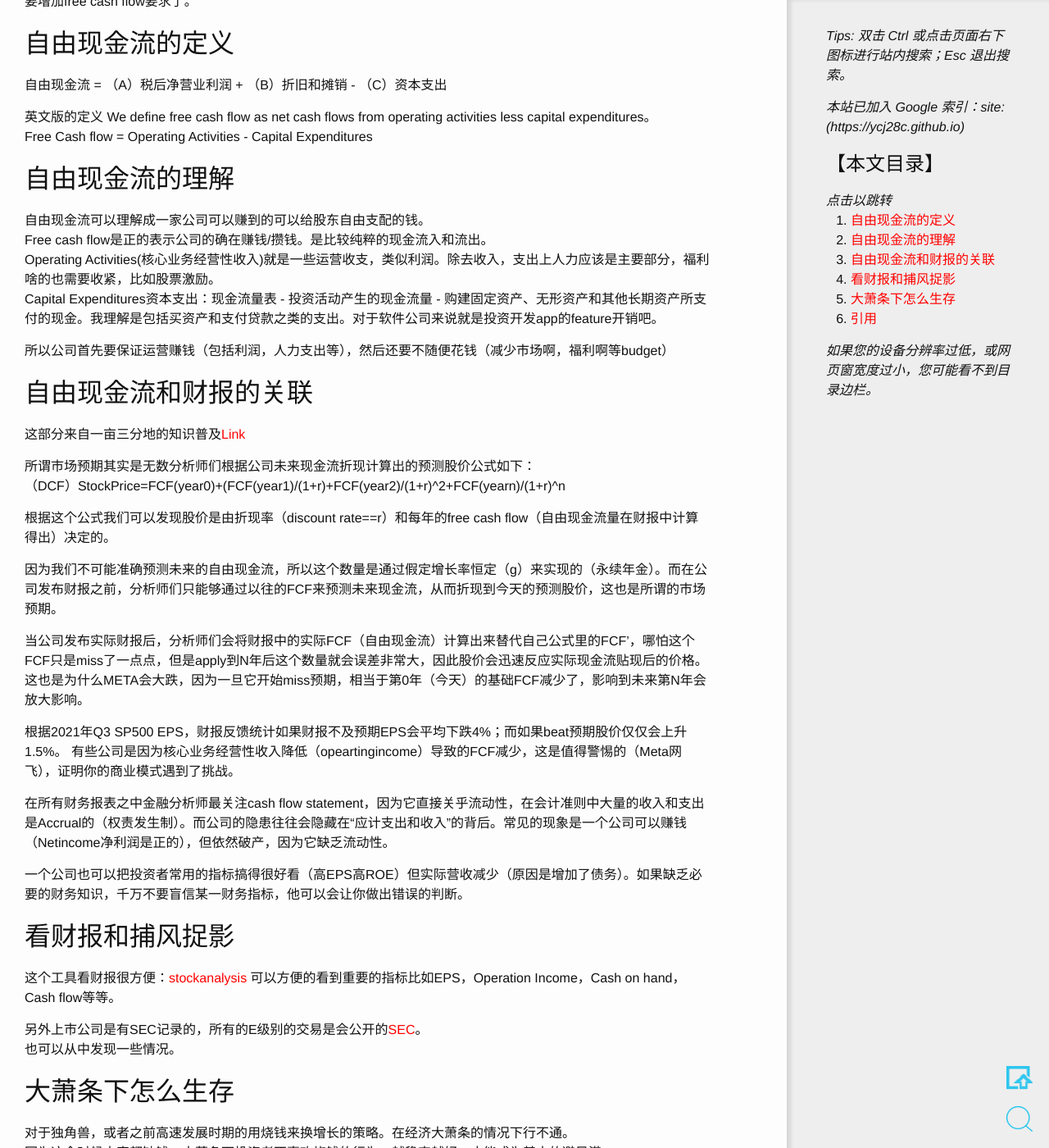
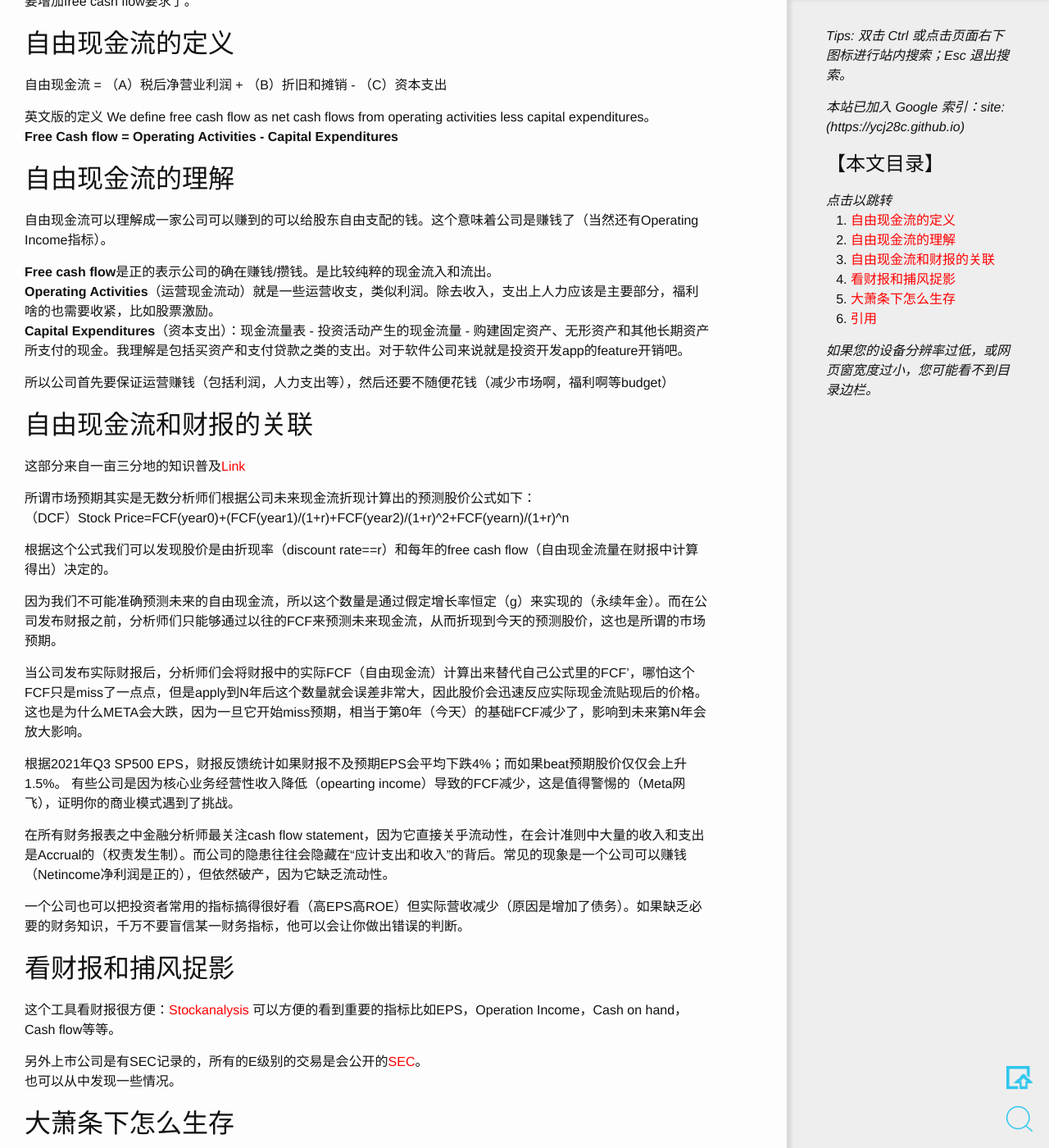
Before and after one commit to ycj28c/lifeblog, a Jekyll site: the page built from _posts/2022-05-10-free-cash-flow.md, in a window 1280 px wide and 1400 px high, scrolled down 686 px. Shown: the whole window at 82% size. Built offline with Jekyll 4.4.1, drawn with Linux system fonts in a browser that asks for light colours; comment, search, counter and statistics services are not loaded.

Commit message:
Update 2022-05-10-free-cash-flow.md

```diff
--- a/_posts/2022-05-10-free-cash-flow.md
+++ b/_posts/2022-05-10-free-cash-flow.md
@@ -15,13 +15,14 @@ tag: create-blog
 
 英文版的定义
 We define free cash flow as net cash flows from operating activities less capital expenditures。
-Free Cash flow = Operating Activities - Capital Expenditures
+**Free Cash flow = Operating Activities - Capital Expenditures**
 
 ## 自由现金流的理解
-自由现金流可以理解成一家公司可以赚到的可以给股东自由支配的钱。
-Free cash flow是正的表示公司的确在赚钱/攒钱。是比较纯粹的现金流入和流出。
-Operating Activities(核心业务经营性收入)就是一些运营收支，类似利润。除去收入，支出上人力应该是主要部分，福利啥的也需要收紧，比如股票激励。
-Capital Expenditures资本支出：现金流量表 - 投资活动产生的现金流量 - 购建固定资产、无形资产和其他长期资产所支付的现金。我理解是包括买资产和支付贷款之类的支出。对于软件公司来说就是投资开发app的feature开销吧。
+自由现金流可以理解成一家公司可以赚到的可以给股东自由支配的钱。这个意味着公司是赚钱了（当然还有Operating Income指标）。
+
+**Free cash flow**是正的表示公司的确在赚钱/攒钱。是比较纯粹的现金流入和流出。
+**Operating Activities**（运营现金流动）就是一些运营收支，类似利润。除去收入，支出上人力应该是主要部分，福利啥的也需要收紧，比如股票激励。
+**Capital Expenditures**（资本支出）：现金流量表 - 投资活动产生的现金流量 - 购建固定资产、无形资产和其他长期资产所支付的现金。我理解是包括买资产和支付贷款之类的支出。对于软件公司来说就是投资开发app的feature开销吧。
 
 所以公司首先要保证运营赚钱（包括利润，人力支出等），然后还要不随便花钱（减少市场啊，福利啊等budget）
 
@@ -29,7 +30,7 @@ Capital Expenditures资本支出：现金流量表 - 投资活动产生的现金
 这部分来自一亩三分地的知识普及[Link](https://www.1point3acres.com/bbs/thread-893492-2-1.html)
 
 所谓市场预期其实是无数分析师们根据公司未来现金流折现计算出的预测股价公式如下：
-（DCF）StockPrice=FCF(year0)+(FCF(year1)/(1+r)+FCF(year2)/(1+r)^2+FCF(yearn)/(1+r)^n
+（DCF）Stock Price=FCF(year0)+(FCF(year1)/(1+r)+FCF(year2)/(1+r)^2+FCF(yearn)/(1+r)^n
 
 根据这个公式我们可以发现股价是由折现率（discount rate==r）和每年的free cash flow（自由现金流量在财报中计算得出）决定的。
 
@@ -38,14 +39,14 @@ Capital Expenditures资本支出：现金流量表 - 投资活动产生的现金
 当公司发布实际财报后，分析师们会将财报中的实际FCF（自由现金流）计算出来替代自己公式里的FCF'，哪怕这个FCF只是miss了一点点，但是apply到N年后这个数量就会误差非常大，因此股价会迅速反应实际现金流贴现后的价格。这也是为什么META会大跌，因为一旦它开始miss预期，相当于第0年（今天）的基础FCF减少了，影响到未来第N年会放大影响。
 
 根据2021年Q3 SP500 EPS，财报反馈统计如果财报不及预期EPS会平均下跌4%；而如果beat预期股价仅仅会上升1.5%。
-有些公司是因为核心业务经营性收入降低（opeartingincome）导致的FCF减少，这是值得警惕的（Meta网飞），证明你的商业模式遇到了挑战。
+有些公司是因为核心业务经营性收入降低（opearting income）导致的FCF减少，这是值得警惕的（Meta网飞），证明你的商业模式遇到了挑战。
 
 在所有财务报表之中金融分析师最关注cash flow statement，因为它直接关乎流动性，在会计准则中大量的收入和支出是Accrual的（权责发生制）。而公司的隐患往往会隐藏在“应计支出和收入”的背后。常见的现象是一个公司可以赚钱（Netincome净利润是正的），但依然破产，因为它缺乏流动性。
 
 一个公司也可以把投资者常用的指标搞得很好看（高EPS高ROE）但实际营收减少（原因是增加了债务）。如果缺乏必要的财务知识，千万不要盲信某一财务指标，他可以会让你做出错误的判断。
 
 ## 看财报和捕风捉影
-这个工具看财报很方便：[stockanalysis](https://stockanalysis.com/stocks/uber/financials/cash-flow-statement/quarterly/)
+这个工具看财报很方便：[Stockanalysis](https://stockanalysis.com/stocks/uber/financials/cash-flow-statement/quarterly/)
 可以方便的看到重要的指标比如EPS，Operation Income，Cash on hand，Cash flow等等。
 
 另外上市公司是有SEC记录的，所有的E级别的交易是会公开的[SEC](https://www.sec.gov/edgar/browse/?CIK=0001184237)。
```
